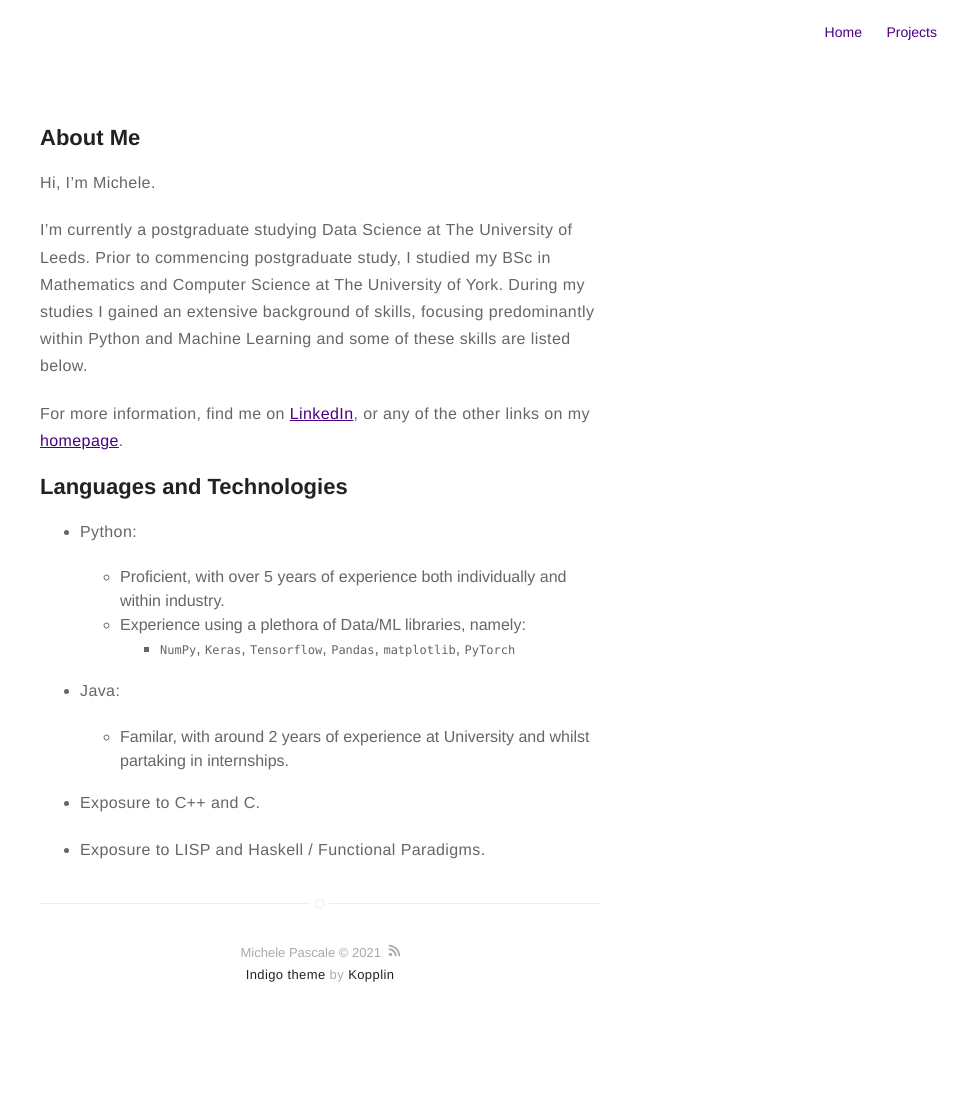
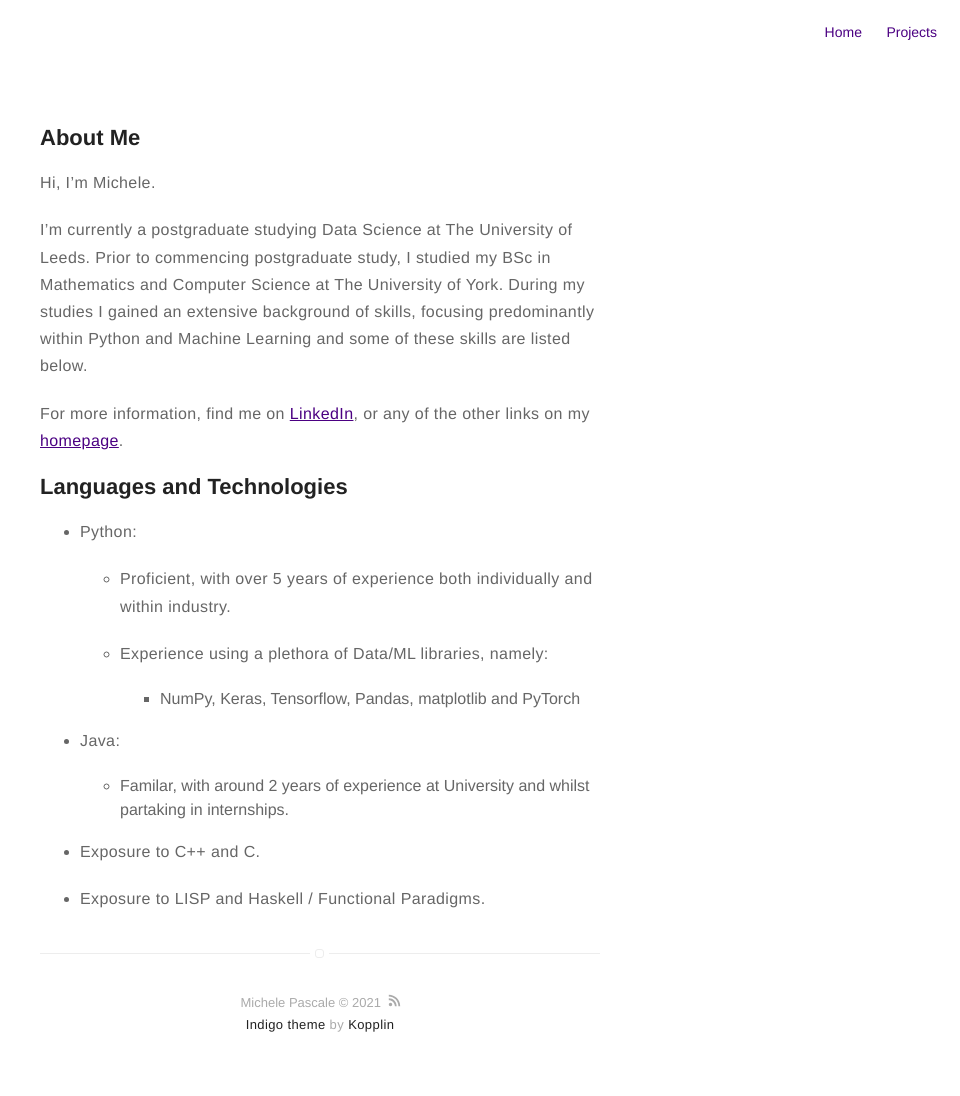
Before and after one commit to pascalemp/pascalemp.github.io, a Jekyll site: the page built from about.md, in a window 1280 px wide. Shown: the whole page, without its empty margins (320-1280 px from the left). Built offline with Jekyll 4.4.1, drawn with Linux system fonts in a browser that asks for light colours; before the commit the page ends 1046 px from its top, so only the background shows below that.

Commit message:
Update about.md

````diff
--- a/about.md
+++ b/about.md
@@ -15,8 +15,10 @@ For more information, find me on [LinkedIn](https://www.linkedin.com/in/pascalem
 - Python:
 
     - Proficient, with over 5 years of experience both individually and within industry.
+
     - Experience using a plethora of Data/ML libraries, namely:
-        - ```NumPy```, ```Keras```, ```Tensorflow```, ```Pandas```, ```matplotlib```, ```PyTorch```
+
+        - NumPy, Keras, Tensorflow, Pandas, matplotlib and PyTorch
 
 - Java:
 
````
